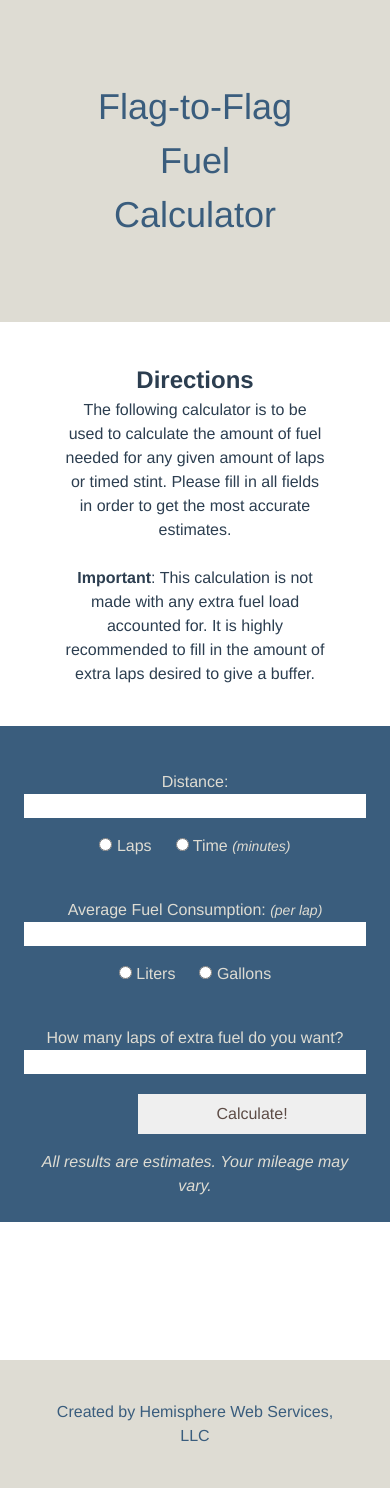
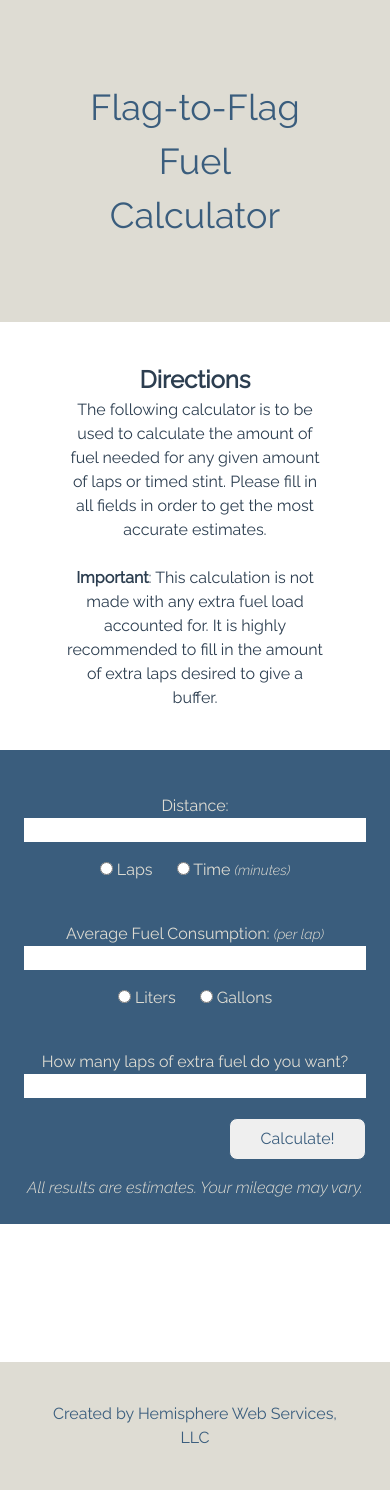
Before and after one commit to khemsoth/fuel-calculator, a Vue app: page / in a window 390 px wide. Built offline with nearby package versions, Linux system fonts and the light colour scheme.

Commit message:
added new font, calculator: styled button, all: adjusted responsiveness

```diff
--- a/public/index.html
+++ b/public/index.html
@@ -5,6 +5,8 @@
     <meta http-equiv="X-UA-Compatible" content="IE=edge">
     <meta name="viewport" content="width=device-width,initial-scale=1.0">
     <link rel="icon" href="<%= BASE_URL %>favicon.ico">
+    <link rel="preconnect" href="https://fonts.gstatic.com">
+    <link href="https://fonts.googleapis.com/css2?family=Raleway:ital,wght@0,400;1,300&display=swap" rel="stylesheet">
     <title><%= htmlWebpackPlugin.options.title %></title>
   </head>
   <body>
--- a/src/App.vue
+++ b/src/App.vue
@@ -12,7 +12,7 @@
 
 <style>
 #app {
-  font-family: Avenir, Helvetica, Arial, sans-serif;
+  font-family: 'Raleway', sans-serif;
   -webkit-font-smoothing: antialiased;
   -moz-osx-font-smoothing: grayscale;
   text-align: center;
--- a/src/components/Calculator.vue
+++ b/src/components/Calculator.vue
@@ -1,7 +1,8 @@
 <template>
   <div class="flex flex-column justify-center">
-    <main class="">
+    <main class="w-full">
       <form class="flex flex-col p-6 w-full bg-custom-blue">
+        <div class="flex flex-col lg:w-3/4 lg:mx-auto">
           <div class="my-5">
             <label class="text-left text-custom-tan" for="distance">Distance: </label>
             <input  class="w-full text-center mb-4" v-model="distance" type="number" name="distance">
@@ -22,12 +23,14 @@
             <label class="text-custom-tan" for="extra-fuel">How many laps of extra fuel do you want? </label>
             <input class="w-full text-center" v-model="extraFuel" type="number" name="extra-fuel">
           </div>
-        <input class="p-2 w-2/3 self-end" v-on:click="calculate" type="button" value="Calculate!">
+          <input class="calc-btn p-2 w-2/5 self-end rounded-lg bg-white text-custom-blue hover:bg-custom-brown hover:border-custom-tan hover: border hover:text-custom-tan" v-on:click="calculate" type="button" value="Calculate!">
+        </div>
         <p class="text-custom-tan italic mt-4">All results are estimates. Your mileage may vary.</p>
       </form>
-      <aside v-bind:style='{ visibility: isVisible }' class="m-8 p-6 border border-custom-orange rounded-lg">
+      <aside v-bind:style='{ visibility: isVisible }' class="m-8 p-6 border border-custom-orange rounded-lg lg:w-3/4 lg:mx-auto">
         <p>You need {{ this.result }} {{ this.fluidSelected }} of fuel.</p>
       </aside>
+
     </main>
   </div>
 </template>
@@ -138,4 +141,8 @@ input[type=number] {
     color: #5d4c46;
   }
 
+  .calc-btn:hover {
+    cursor: pointer;
+  }
+
 </style>
```
Lines whose indentation alone changed are shown as unchanged.
